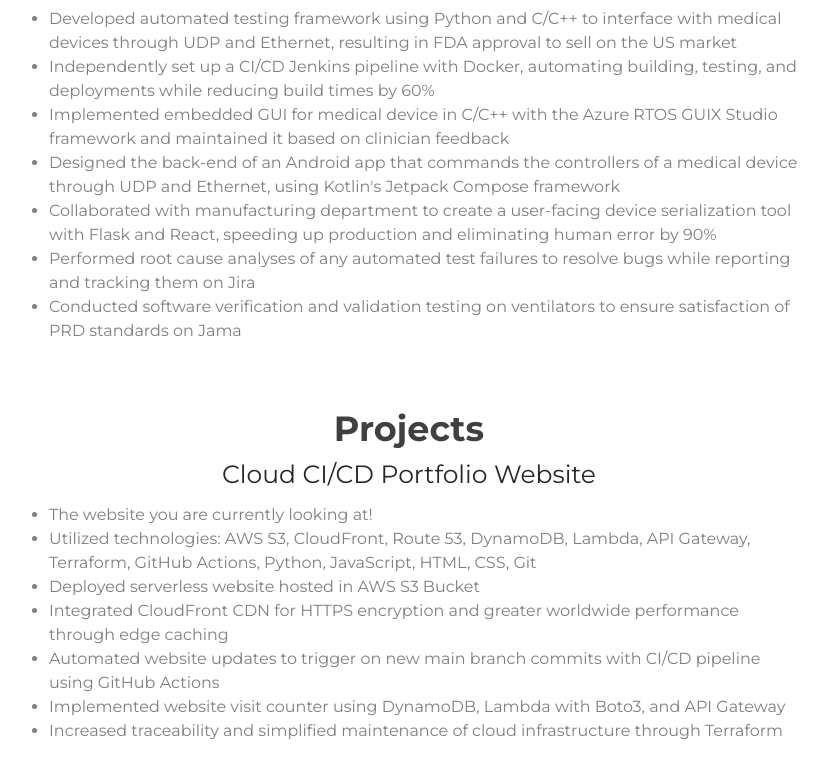
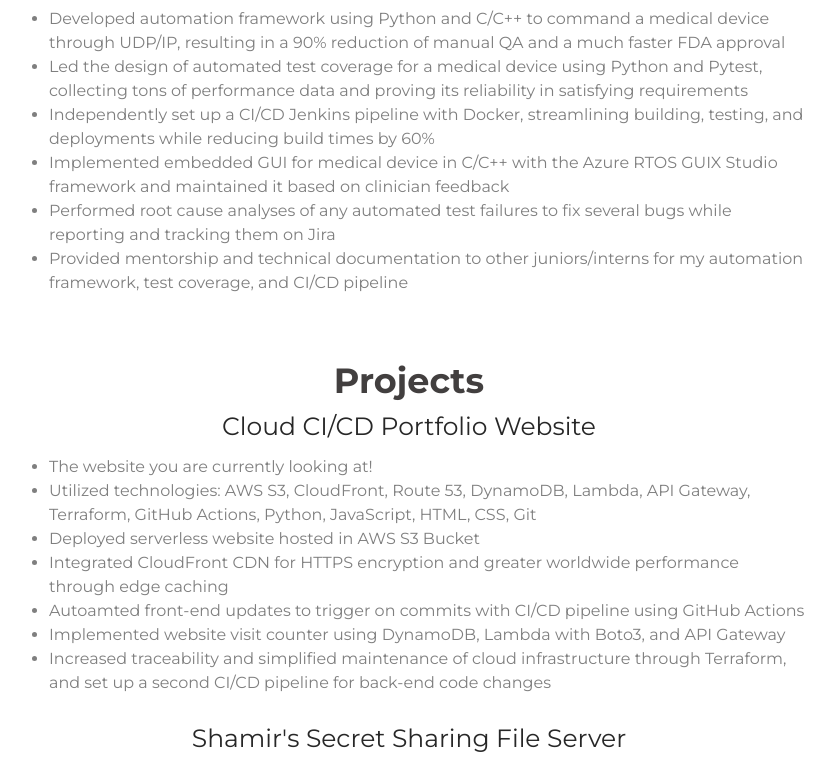
Before and after one commit to ntransw/ntransw, a plain HTML site: page index.html in a window 1280 px wide. Shown: the part 913-1674 px from the top of the page, without its empty margins (231-1066 px from the left). Drawn offline with Linux system fonts and the light colour scheme; no server answers.

Commit message:
Update resume

```diff
--- a/index.html
+++ b/index.html
@@ -60,14 +60,12 @@
         </h4>
         <div class="desc">
             <ul>
-                <li>Developed automated testing framework using Python and C/C++ to interface with medical devices through UDP and Ethernet, resulting in FDA approval to sell on the US market</li>
-                <li>Independently set up a CI/CD Jenkins pipeline with Docker, automating building, testing, and deployments while reducing build times by 60%</li>
+                <li>Developed automation framework using Python and C/C++ to command a medical device through UDP/IP, resulting in a 90% reduction of manual QA and a much faster FDA approval</li>
+                <li>Led the design of automated test coverage for a medical device using Python and Pytest, collecting tons of performance data and proving its reliability in satisfying requirements</li>
+                <li>Independently set up a CI/CD Jenkins pipeline with Docker, streamlining building, testing, and deployments while reducing build times by 60%</li>
                 <li>Implemented embedded GUI for medical device in C/C++ with the Azure RTOS GUIX Studio framework and maintained it based on clinician feedback</li>
-                <li>Designed the back-end of an Android app that commands the controllers of a medical device through UDP and Ethernet, using Kotlin's Jetpack Compose framework</li>
-                <li>Collaborated with manufacturing department to create a user-facing device serialization tool with Flask and React,
-                    speeding up production and eliminating human error by 90%</li>
-                <li>Performed root cause analyses of any automated test failures to resolve bugs while reporting and tracking them on Jira</li>
-                <li>Conducted software verification and validation testing on ventilators to ensure satisfaction of PRD standards on Jama</li>
+                <li>Performed root cause analyses of any automated test failures to fix several bugs while reporting and tracking them on Jira</li>
+                <li>Provided mentorship and technical documentation to other juniors/interns for my automation framework, test coverage, and CI/CD pipeline</li>
             </ul>
         </div>
 
@@ -79,9 +77,9 @@
                 <li>Utilized technologies: AWS S3, CloudFront, Route 53, DynamoDB, Lambda, API Gateway, Terraform, GitHub Actions, Python, JavaScript, HTML, CSS, Git</li>
                 <li>Deployed serverless website hosted in AWS S3 Bucket</li>
                 <li>Integrated CloudFront CDN for HTTPS encryption and greater worldwide performance through edge caching</li>
-                <li>Automated website updates to trigger on new main branch commits with CI/CD pipeline using GitHub Actions</li>
+                <li>Autoamted front-end updates to trigger on commits with CI/CD pipeline using GitHub Actions</li>
                 <li>Implemented website visit counter using DynamoDB, Lambda with Boto3, and API Gateway</li>
-                <li>Increased traceability and simplified maintenance of cloud infrastructure through Terraform</li>
+                <li>Increased traceability and simplified maintenance of cloud infrastructure through Terraform, and set up a second CI/CD pipeline for back-end code changes</li>
             </ul>
         </div>
         <h4>Shamir's Secret Sharing File Server</h4>
```
Also changed, not shown: 1 other file.
